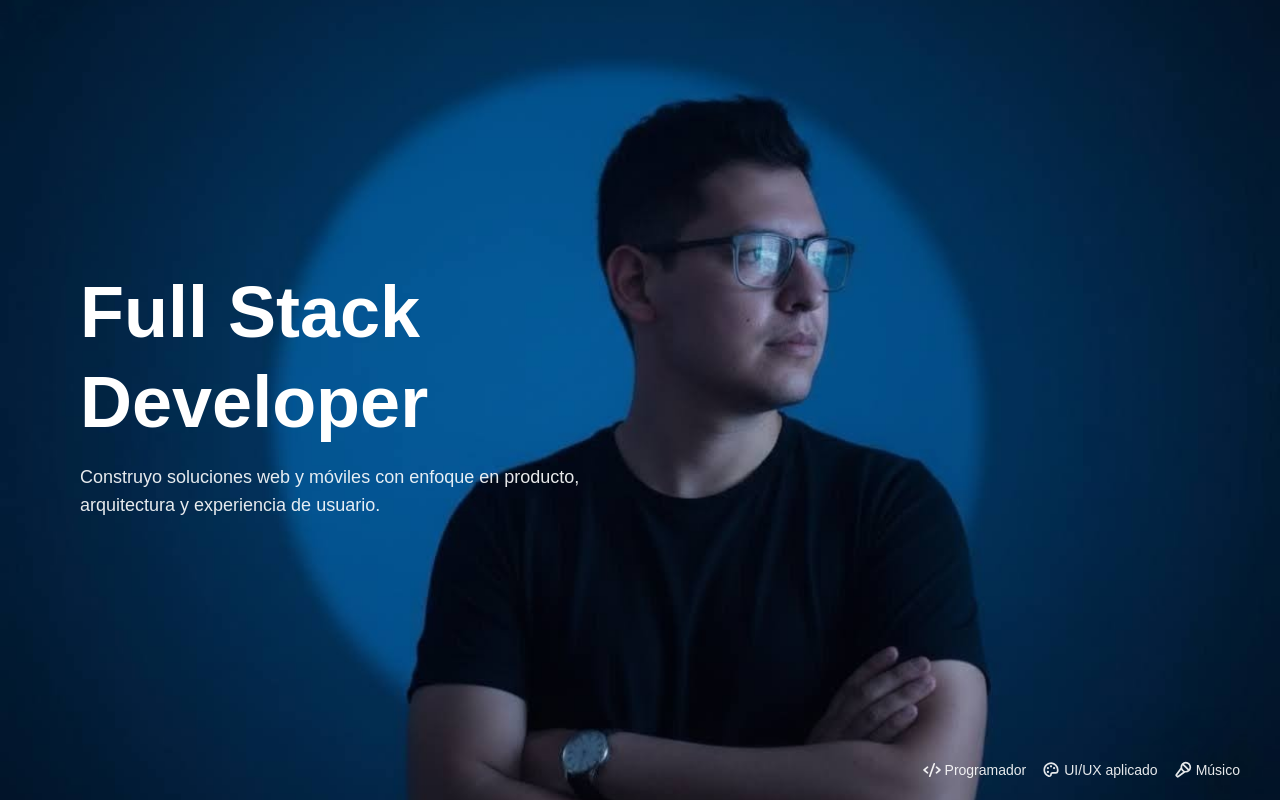
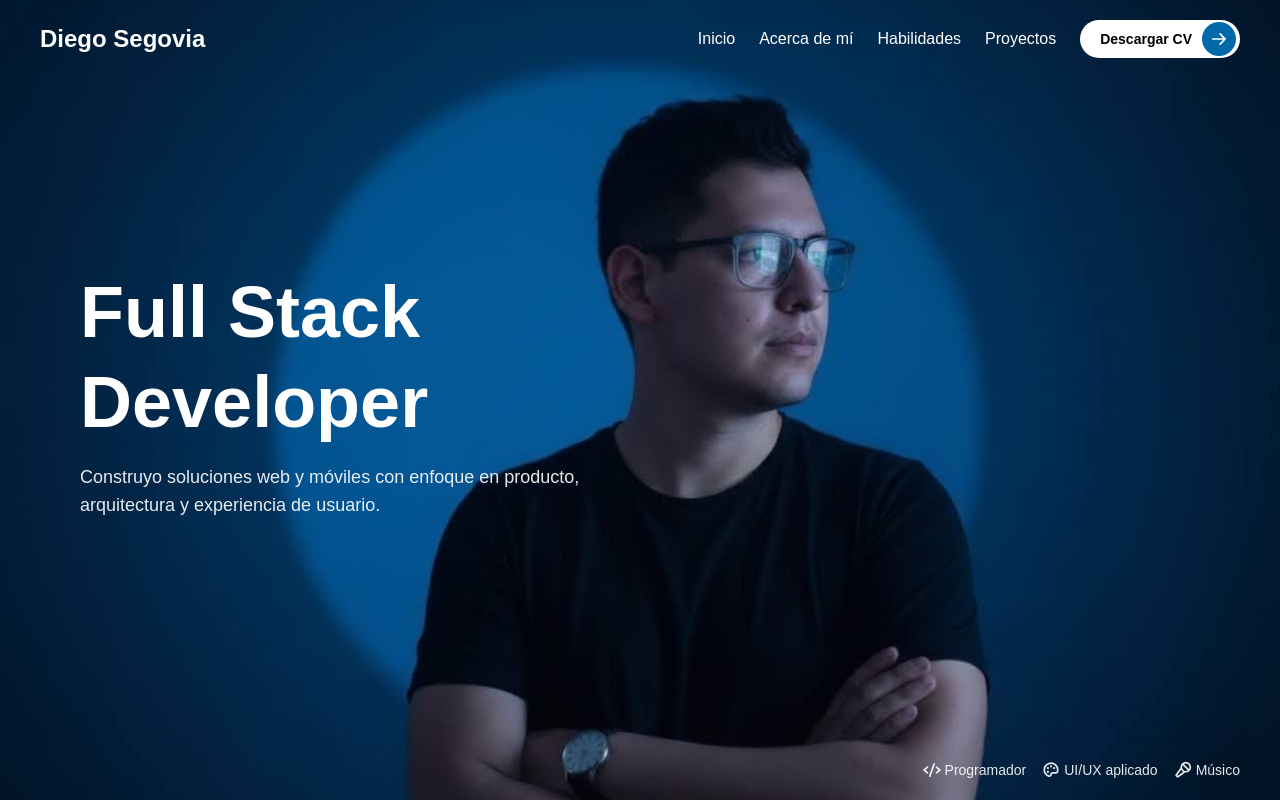
Before and after one commit to diegoseg15/diegoseg_portfolio, a Next.js app: page / in a window 1280 px wide. Built offline with nearby package versions, Linux system fonts and the light colour scheme.

Commit message:
:sparkles: agregar header global al layout principal

```diff
--- a/app/layout.jsx
+++ b/app/layout.jsx
@@ -1,5 +1,6 @@
 import { Geist, Geist_Mono } from "next/font/google";
 import "./globals.css";
+import Header from "@/components/Header/Header";
 
 const geistSans = Geist({
   variable: "--font-geist-sans",
@@ -22,6 +23,7 @@ export default function RootLayout({ children }) {
       <body
         className={`${geistSans.variable} ${geistMono.variable} antialiased`}
       >
+        <Header />
         {children}
       </body>
     </html>
```
